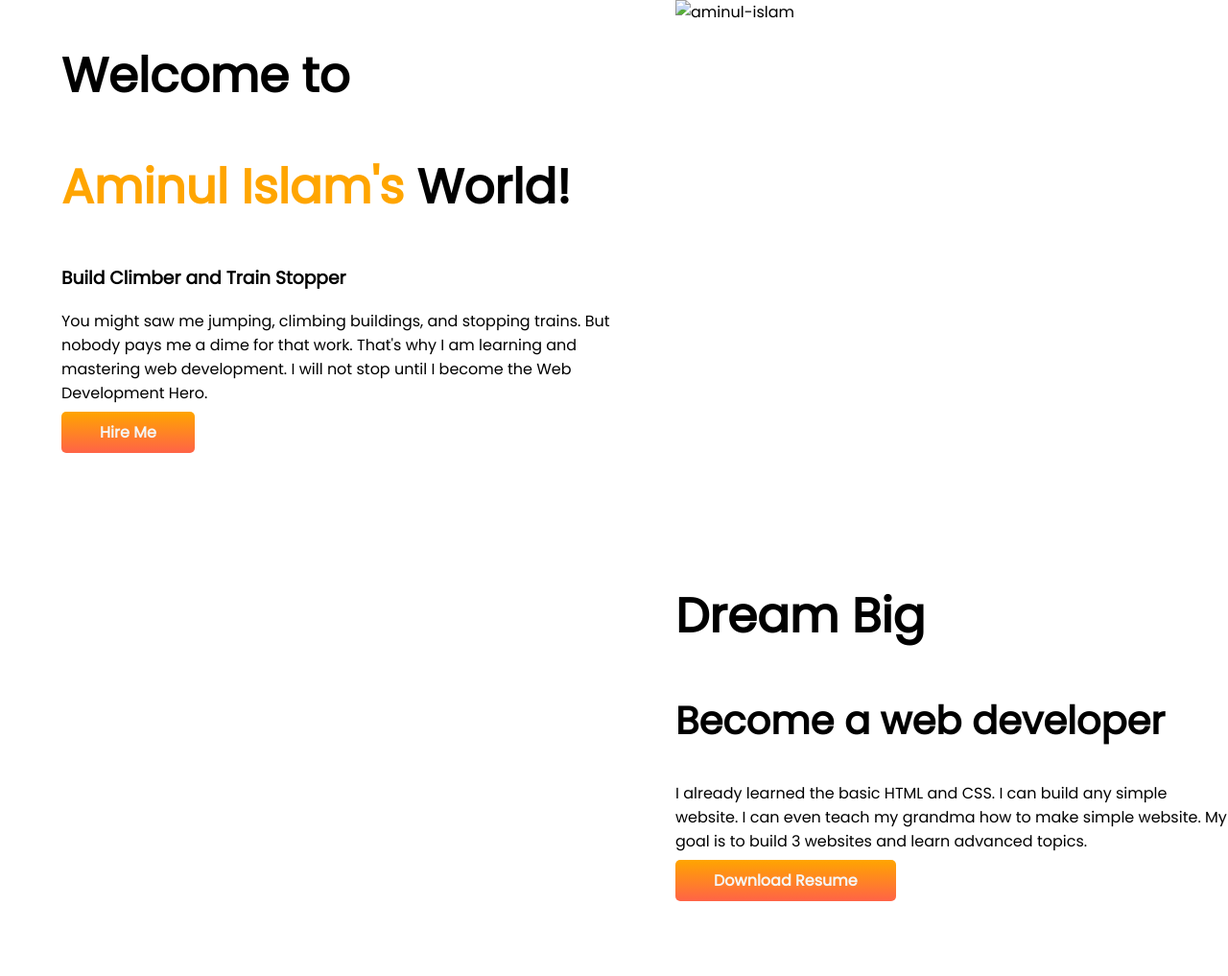
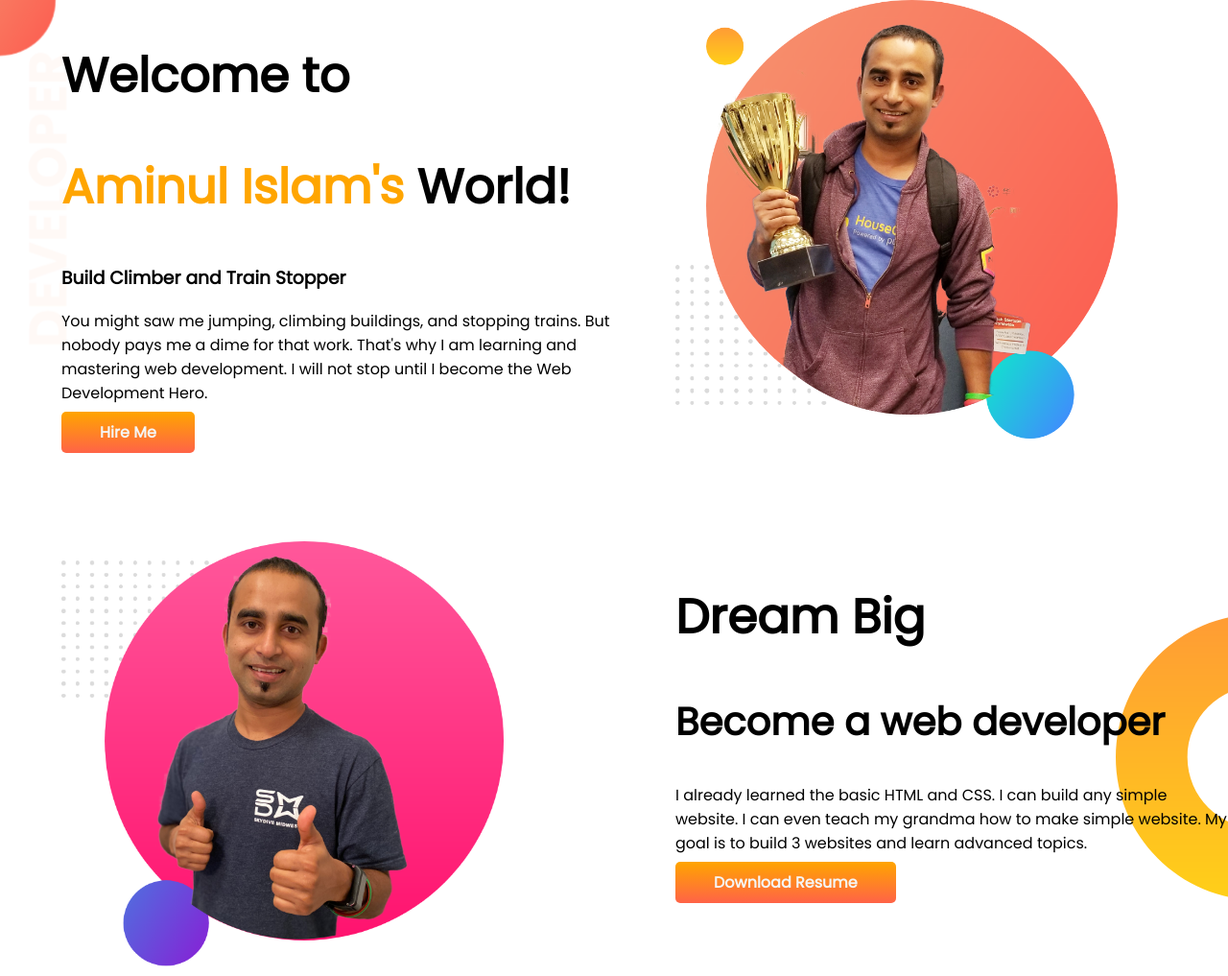
Before and after one commit to aminul-islam2020/developer-portfolio, a plain HTML site: page index.html in a window 1280 px wide. Shown: the top 1017 px of the page at 96% size. Drawn offline with Linux system fonts and the light colour scheme; the site is published under a folder, as on GitHub Pages, so addresses that start at the root find nothing.

Commit message:
images fixed

```diff
--- a/index.html
+++ b/index.html
@@ -28,13 +28,13 @@
         <a class="link-button" target="_blank" href="http://www.google.com">Hire Me</a>
       </div>
       <div class="half-width">
-        <img src="/images/jhankar.png" alt="aminul-islam" />
+        <img src="images/jhankar.png" alt="aminul-islam" />
       </div>
     </section>
 
     <section class="dream-big flexible-container">
         <div class="half-width">
-            <img src="/images/jhankar2.png" alt="" srcset="">
+            <img src="images/jhankar2.png" alt="" srcset="">
         </div>
         <div class="half-width">
             <h1>Dream Big</h1>
--- a/style.css
+++ b/style.css
@@ -31,11 +31,11 @@ span{
     font-weight: 700;
 }
 .top-banner{
-    background-image: url(/images/top-banner.png);
+    background-image: url(images/top-banner.png);
     background-repeat: no-repeat;
 }
 .dream-big{
-    background-image: url(/images/dream-bg.png);
+    background-image: url(images/dream-bg.png);
     background-repeat: no-repeat;
     background-position: right;
 }
@@ -48,7 +48,7 @@ span{
     border-radius: 10px;
 }
 .exp{
-    background-image: url(/images/exp-bg.png);
+    background-image: url(images/exp-bg.png);
     background-repeat: no-repeat;
     background-position: left;
 }
```
